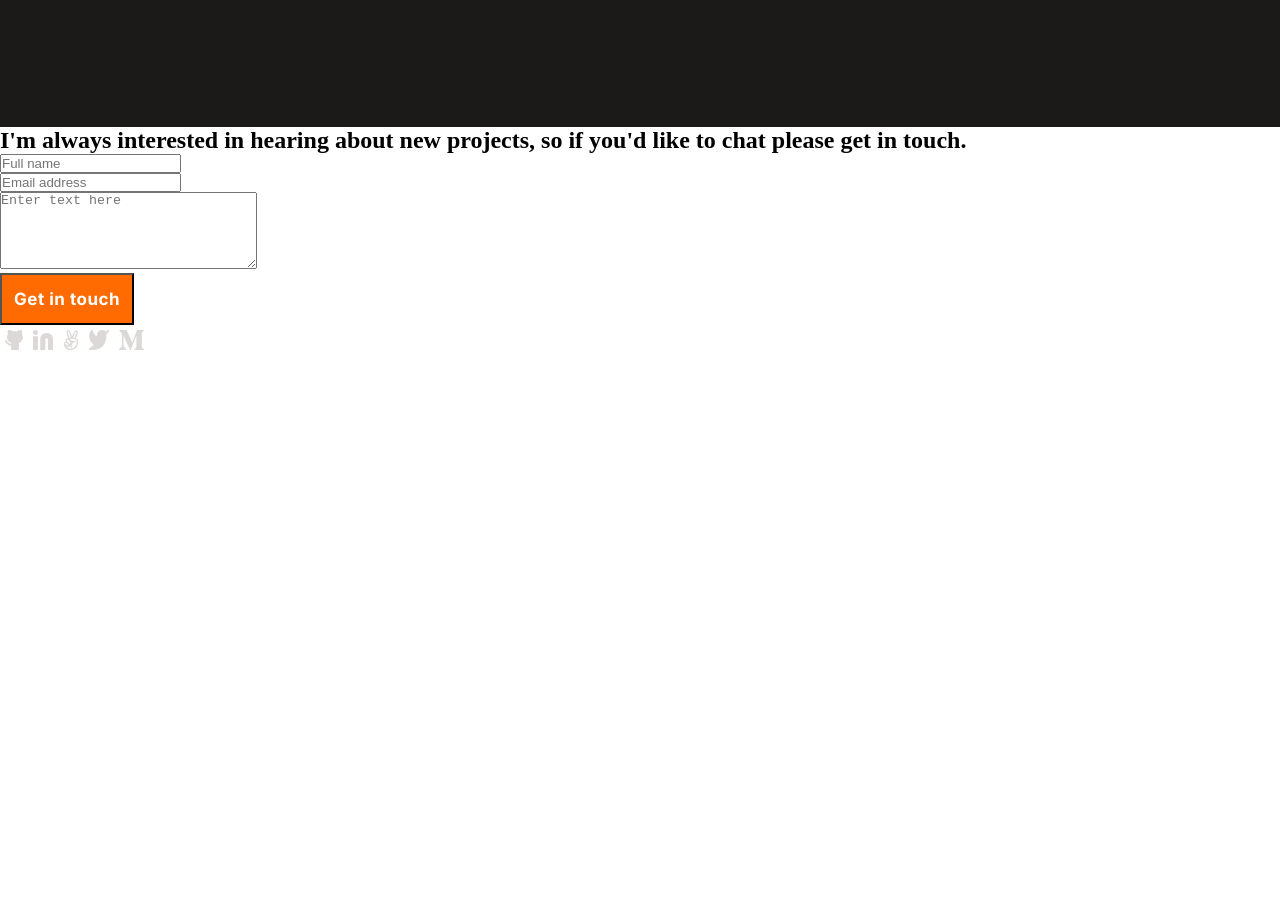
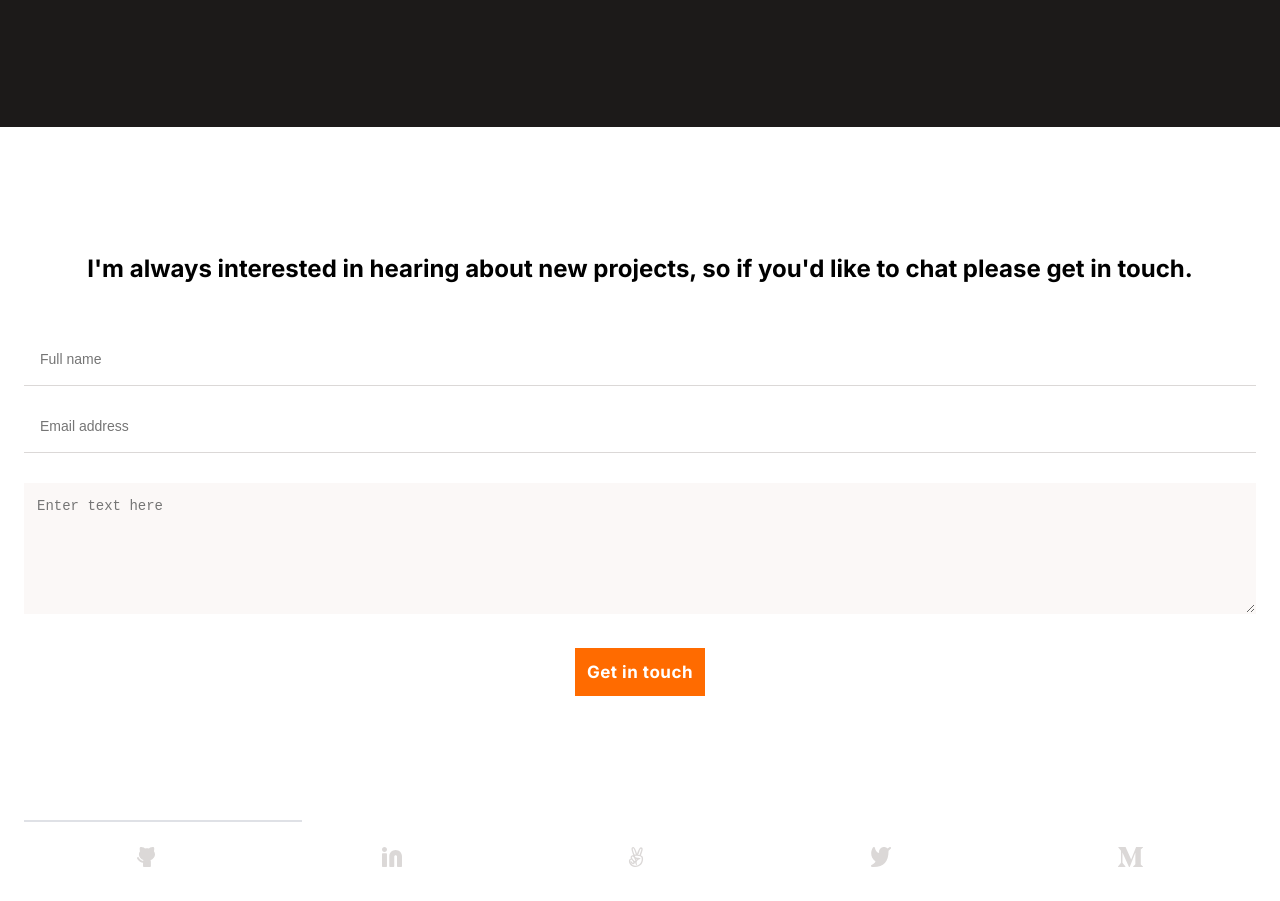
Before and after one commit to ZeenatLawal/Portfolio-Contact-Form, a plain HTML site: page index.html in a window 1280 px wide. Shown: the part 6580-7481 px from the top of the page. Before the commit the page ends 6939 px from the top, so only its background shows below. Drawn offline with Linux system fonts and the light colour scheme.

Commit message:
Add styling to contact form

```diff
--- a/css/main.css
+++ b/css/main.css
@@ -325,3 +325,68 @@ li {
 .skills {
   list-style: inside url("../media/svg/circle.svg");
 }
+
+.contact {
+  margin: 120px 24px 25px 24px;
+}
+
+.contact h2 {
+  font-family: "Inter", sans-serif;
+  font-size: 24px;
+  font-style: normal;
+  font-weight: 700;
+  line-height: 44px;
+  letter-spacing: 0em;
+  text-align: center;
+}
+
+
+.contact .form {
+  margin: 58px 0 124px 0;
+  display: flex;
+  flex-direction: column;
+}
+
+.form input,
+.form textarea {
+  width: 100%;
+  border-width: 0;
+  border-bottom: 1px solid #dbd8d7;
+  outline: none;
+  padding: 0 16px 15px 16px;
+  margin-bottom: 30px;
+  font-style: normal;
+  font-weight: normal;
+  font-size: 14px;
+  line-height: 21px;
+}
+
+.form textarea {
+  border: 1px solid #fbf8f7;
+  background-color: #fbf8f7;
+  padding: 12px;
+}
+
+.form .submit {
+  align-self: center;
+}
+
+.submit button {
+  border: none;
+}
+
+.dash {
+  border: 1px solid #dfe1e6;
+  width: 278px;
+  transform: rotate(180deg);
+  margin-bottom: 20px;
+  background-color: #dfe1e6;
+}
+
+.contact .social {
+  justify-content: space-around;
+}
+
+.contact .social-icon {
+  fill: #505F79;
+}
```
